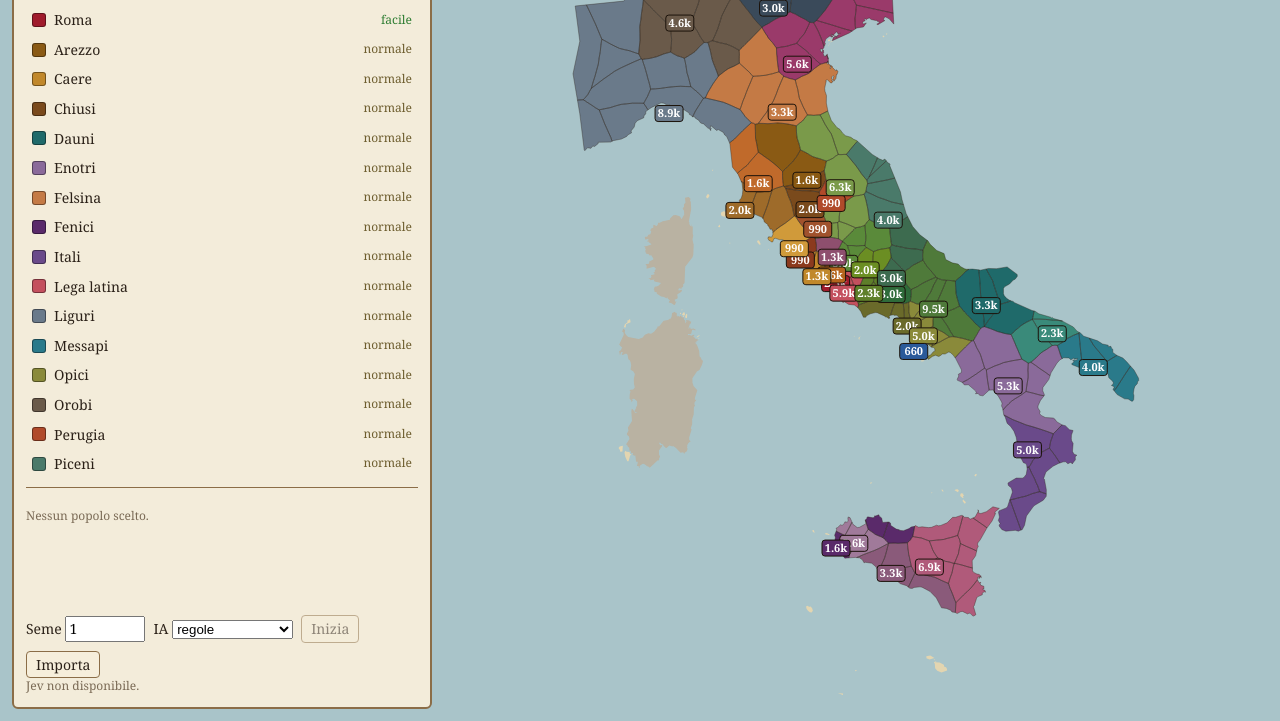
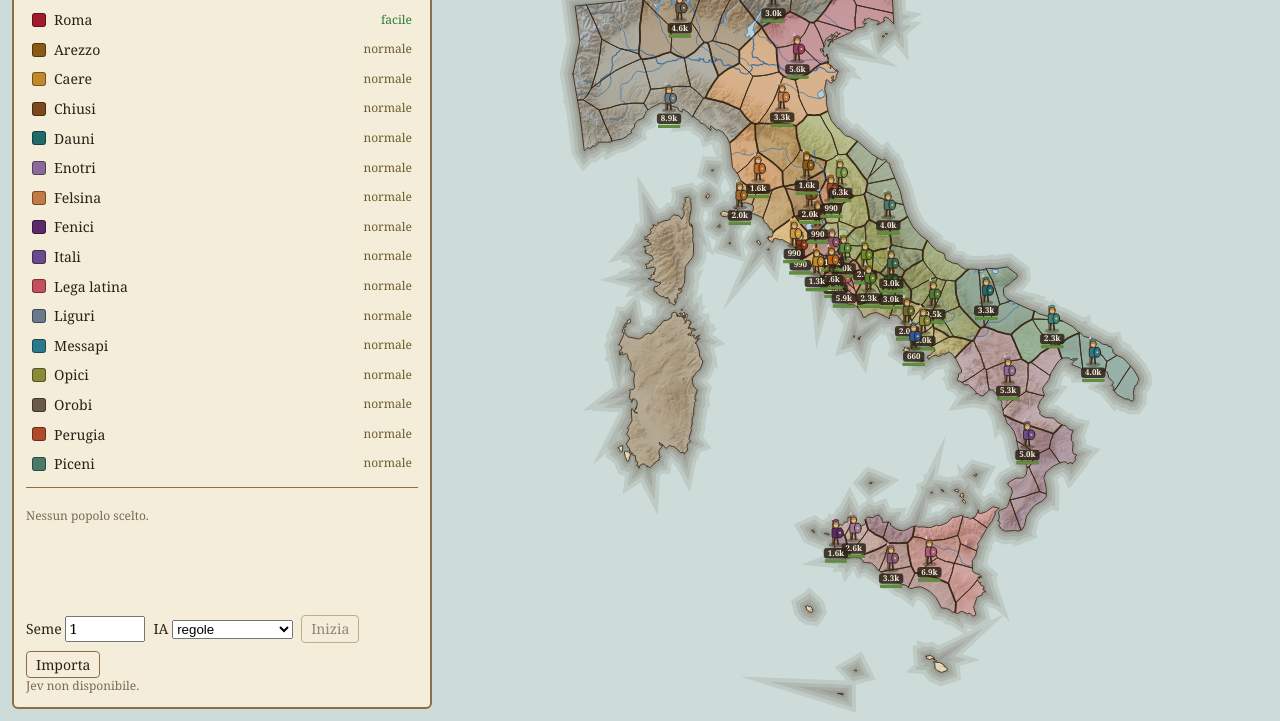
Before and after one commit to Scoppx/universalis-romae, a website with bundled scripts: page public/index.html in a window 1280 px wide. Shown: the part 79-800 px from the top of the page. Built offline with nearby package versions, Linux system fonts and the light colour scheme; animation ran at ten frames a second; files whose address does not match are found by name.

Commit message:
feat: mappa a strati con rilievo, acque e confini; soldatini animati
Co-Authored-By: Claude Opus 5.5 <noreply@anthropic.com>

```diff
--- a/public/js/main.js
+++ b/public/js/main.js
@@ -6,7 +6,7 @@ import { createRenderer } from './ui/renderer.js';
 import { createCamera, toWorld, toScreen, zoomAt, pan, centerOn } from './ui/camera.js';
 import { buildIndex, provinceAt, armyAt } from './ui/hit.js';
 import { attachInput } from './ui/input.js';
-import { createClock, tick, setSpeed, setPaused } from './ui/clock.js';
+import { createClock, tick, setSpeed, setPaused, frazione } from './ui/clock.js';
 import { createSession, runDays, pausaNecessaria } from './ui/session.js';
 import { serialize, deserialize, writeStorage, readStorage, AUTOSAVE_KEY } from './ui/save.js';
 import * as V from './ui/views.js';
@@ -25,7 +25,7 @@ async function loadData() {
 
 const data = await loadData();
 const canvas = $('mappa');
-const renderer = createRenderer(canvas, data.map);
+const renderer = createRenderer(canvas, data.map, { onReady: () => { ui.sporco = true; } });
 const index = buildIndex(data.map);
 const cards = V.peopleCards(data.popoli);
 const caratteri = Object.fromEntries(data.popoli.popoli.map(p => [p.id, p.carattere]));
@@ -55,13 +55,16 @@ const ui = {
   session: null,
   anteprima: createGame({ ...data, seed: 1 }),
   scelto: null,
-  selezione: { provincia: null, esercito: null },
+  selezione: { provincia: null, eserciti: [] }, rettangolo: null,
   modo: 'politica', scheda: 'governo',
   clock: createClock(), camera: null, size: { w: 0, h: 0 },
   notizie: [], sporco: true, disegni: 0, premuto: false,
   consiglio: [], filtroConsiglio: null, jevAvvisato: false
 };
-window.universalis = { ui, data, toScreen: (x, y) => toScreen(ui.camera, x, y), avanza: n => avanza(n) };
+window.universalis = {
+  ui, data, toScreen: (x, y) => toScreen(ui.camera, x, y), avanza: n => avanza(n),
+  markers: () => renderer.markers(), rilievoPronto: () => renderer.rilievoPronto()
+};
 
 const game = () => (ui.session ? ui.session.game : ui.anteprima);
 
@@ -115,7 +118,7 @@ fetch('api/jev').then(r => r.json()).then(({ disponibile }) => {
 function avvia(session) {
   ui.session = session;
   ui.scelto = null;
-  ui.selezione = { provincia: null, esercito: null };
+  ui.selezione = { provincia: null, eserciti: [] };
   ui.notizie = [];
   ui.jevAvvisato = false;
   if (!session.ai) ui.consiglio = [];
@@ -181,14 +184,14 @@ function frame(now) {
       const n = tick(ui.clock, now);
       if (n) avanza(n);
     }
-    if (ui.sporco) {
-      ui.sporco = false;
-      renderer.draw({
-        game: game(), giocatore: ui.session?.giocatore ?? null, modo: ui.modo,
-        selezione: ui.selezione, camera: ui.camera, evidenzia: ui.session ? null : ui.scelto
-      });
-      ui.disegni++;
-    }
+    // si disegna a ogni fotogramma: i soldatini si muovono; la base della mappa resta in cache
+    renderer.draw({
+      game: game(), giocatore: ui.session?.giocatore ?? null, modo: ui.modo,
+      selezione: ui.selezione, camera: ui.camera, evidenzia: ui.session ? null : ui.scelto,
+      fraz: frazione(ui.clock), now, inPausa: ui.clock.pausa || !ui.session, rettangolo: ui.rettangolo
+    });
+    ui.sporco = false;
+    ui.disegni++;
   } catch (e) {
     console.warn('fotogramma non riuscito', e);
   }
@@ -200,7 +203,7 @@ function aggiorna() {
   ui.sporco = true;
   if (!ui.session) return;
   const { game: g, giocatore } = ui.session;
-  if (ui.selezione.esercito && !g.eserciti[ui.selezione.esercito]) ui.selezione.esercito = null;
+  ui.selezione.eserciti = ui.selezione.eserciti.filter(id => g.eserciti[id]);
   const b = V.topBar(g, giocatore);
   for (const k of ['data', 'tesoro', 'entrate', 'uomini', 'stabilita', 'infamia']) $(`b-${k}`).textContent = b[k];
   $('b-pausa').textContent = ui.clock.pausa ? '▶' : '❚❚';
@@ -215,7 +218,7 @@ function aggiorna() {
   const schede = {
     governo: () => H.governoHtml(V.governmentView(g, giocatore)),
     diplomazia: () => H.diplomaziaHtml(V.diplomacyView(g, giocatore)),
-    eserciti: () => H.esercitiHtml(V.armiesView(g, giocatore), ui.selezione.esercito),
+    eserciti: () => H.esercitiHtml(V.armiesView(g, giocatore), ui.selezione.eserciti[0] ?? null),
     guerre: () => H.guerreHtml(V.warsView(g, giocatore)),
     consiglio: () => H.consiglioHtml(V.councilView(ui.consiglio, g, ui.filtroConsiglio),
       g.ordine.filter(id => id !== giocatore).map(id => ({ id, nome: g.nazioni[id].nome })), ui.filtroConsiglio)
@@ -259,7 +262,7 @@ function comando(cmd) {
 function selezionaEsercito(id, centra) {
   const a = ui.session.game.eserciti[id];
   if (!a) return;
-  ui.selezione.esercito = a.owner === ui.session.giocatore ? id : null;
+  ui.selezione.eserciti = a.owner === ui.session.giocatore ? [id] : [];
   ui.selezione.provincia = a.prov;
   if (centra) centerOn(ui.camera, ui.size.w, ui.size.h, ...centroDi(a.prov));
   aggiorna();
@@ -352,9 +355,9 @@ attachInput(canvas, {
     aggiorna();
   },
   onRightClick: (x, y) => {
-    if (!ui.session || !ui.selezione.esercito) return;
+    if (!ui.session || !ui.selezione.eserciti.length) return;
     const prov = provinceAt(index, ...toWorld(ui.camera, x, y));
-    if (prov) comando({ tipo: 'muovi', esercito: ui.selezione.esercito, verso: prov });
+    if (prov) comando({ tipo: 'muovi', esercito: ui.selezione.eserciti[0], verso: prov });
   },
   onKey: k => {
     if (!ui.session) return false;
@@ -362,7 +365,7 @@ attachInput(canvas, {
     if (k === '+' || k === '=') { velocita(ui.clock.velocita + 1); return true; }
     if (k === '-') { velocita(ui.clock.velocita - 1); return true; }
     if (/^[1-5]$/.test(k)) { velocita(Number(k)); return true; }
-    if (k === 'Escape') { ui.selezione = { provincia: null, esercito: null }; aggiorna(); return true; }
+    if (k === 'Escape') { ui.selezione = { provincia: null, eserciti: [] }; aggiorna(); return true; }
     return false;
   }
 });
--- a/public/js/ui/renderer.js
+++ b/public/js/ui/renderer.js
@@ -1,6 +1,11 @@
-// Disegno della mappa su Canvas 2D: province, occupazioni, selezione, percorso, eserciti.
+// Disegno della mappa a due strati. La base (mare, rilievo, popoli, confini, acque, nomi) sta in una tela nascosta
+// e si ridisegna solo quando cambiano vista o confini; selezione, percorsi e soldatini a ogni fotogramma.
 import { provinceFill } from './colors.js';
 import { toScreen } from './camera.js';
+import { drawSoldier, drawLabel, drawArrow } from './soldier.js';
+import { armyWorldPos, pathSteps, stackOffset, soldierScale } from './armies-view.js';
+
+const MARE = '#cddcd8', TERRA = '#efe3c8', INCHIOSTRO = '#3b2a1a', ACQUA = '#3d6e9e';
 
 function toPath(multi) {
   const path = new Path2D();
@@ -11,119 +16,137 @@ function toPath(multi) {
   return path;
 }
 
-export function createRenderer(canvas, map) {
+function linePath(punti) {
+  const path = new Path2D();
+  punti.forEach(([x, y], i) => (i ? path.lineTo(x, y) : path.moveTo(x, y)));
+  return path;
+}
+
+export function createRenderer(canvas, map, { onReady } = {}) {
   const ctx = canvas.getContext('2d');
+  const base = document.createElement('canvas');
+  const bctx = base.getContext('2d');
   const paths = Object.fromEntries(map.province.map(p => [p.id, toPath(p.poligoni)]));
   const centri = Object.fromEntries(map.province.map(p => [p.id, p.centro]));
   const decor = map.decorazioni.map(d => ({ tipo: d.tipo, path: toPath(d.poligoni) }));
+  const terra = new Path2D();
+  for (const p of map.province) terra.addPath(paths[p.id]);
+  for (const d of decor) terra.addPath(d.path);
+  const fiumi = (map.fiumi ?? []).map(f => ({ rank: f.rank, path: linePath(f.punti) }));
+  const laghi = (map.laghi ?? []).map(l => toPath([l]));
+  const confini = (map.confini ?? []).map(c => ({ a: c.a, b: c.b, path: linePath(c.punti) }));
   const stripes = {};
-  let markers = [];
-  let size = { w: 0, h: 0 };
+  let size = { w: 0, h: 0 }, chiaveBase = null, markers = [], pronto = false;
 
-  // Righe diagonali nel colore di chi occupa la provincia.
+  const rilievo = new Image();
+  rilievo.onload = () => { pronto = true; chiaveBase = null; onReady?.(); };
+  rilievo.src = 'img/rilievo.jpg';
+
   function stripe(color) {
     if (stripes[color]) return stripes[color];
     const c = document.createElement('canvas');
     c.width = c.height = 8;
     const g = c.getContext('2d');
-    g.strokeStyle = color;
-    g.lineWidth = 2.5;
-    g.beginPath();
-    g.moveTo(0, 8); g.lineTo(8, 0);
-    g.moveTo(-2, 2); g.lineTo(2, -2);
-    g.moveTo(6, 10); g.lineTo(10, 6);
-    g.stroke();
-    return (stripes[color] = ctx.createPattern(c, 'repeat'));
+    g.strokeStyle = color; g.lineWidth = 2.5;
+    g.beginPath(); g.moveTo(0, 8); g.lineTo(8, 0); g.moveTo(-2, 2); g.lineTo(2, -2); g.moveTo(6, 10); g.lineTo(10, 6); g.stroke();
+    return (stripes[color] = bctx.createPattern(c, 'repeat'));
   }
 
   function resize() {
     const r = canvas.getBoundingClientRect(), dpr = window.devicePixelRatio || 1;
-    canvas.width = Math.round(r.width * dpr);
-    canvas.height = Math.round(r.height * dpr);
+    canvas.width = base.width = Math.round(r.width * dpr);
+    canvas.height = base.height = Math.round(r.height * dpr);
     size = { w: r.width, h: r.height };
+    chiaveBase = null;
     return size;
   }
 
-  function draw({ game, giocatore, modo, selezione, camera, evidenzia }) {
+  function drawBase(game, giocatore, modo, camera, evidenzia) {
+    const g = bctx, dpr = window.devicePixelRatio || 1, lw = 1 / camera.scale;
+    g.setTransform(dpr, 0, 0, dpr, 0, 0);
+    g.fillStyle = MARE;
+    g.fillRect(0, 0, size.w, size.h);
+    g.setTransform(dpr * camera.scale, 0, 0, dpr * camera.scale, dpr * camera.x, dpr * camera.y);
+    // linee di costa ripetute sul mare, come nelle carte incise
+    g.strokeStyle = 'rgba(59, 42, 26, 0.10)';
+    for (const w of [26, 18, 11, 5]) { g.lineWidth = w * lw; g.stroke(terra); }
+    g.fillStyle = TERRA;
+    g.fill(terra);
+    if (pronto) { g.save(); g.clip(terra); g.drawImage(rilievo, 0, 0, map.width, map.height); g.restore(); }
+    for (const d of decor) if (d.tipo === 'incognita') { g.fillStyle = 'rgba(120, 110, 95, 0.45)'; g.fill(d.path); }
+    const provs = Object.values(game.province);
+    g.globalAlpha = 0.42;
+    for (const p of provs) { g.fillStyle = provinceFill(game, p, modo, giocatore); g.fill(paths[p.id]); }
+    g.globalAlpha = 0.8;
+    for (const p of provs) if (p.controller !== p.owner) { g.fillStyle = stripe(game.nazioni[p.controller].colore); g.fill(paths[p.id]); }
+    g.globalAlpha = 1;
+    g.strokeStyle = 'rgba(59, 42, 26, 0.45)'; g.lineWidth = 0.6 * lw; g.setLineDash([3 * lw, 2 * lw]);
+    for (const c of confini) if (game.province[c.a].owner === game.province[c.b].owner) g.stroke(c.path);
+    g.setLineDash([]);
+    g.strokeStyle = 'rgba(43, 28, 15, 0.85)'; g.lineWidth = 1.8 * lw; g.lineJoin = 'round';
+    for (const c of confini) if (game.province[c.a].owner !== game.province[c.b].owner) g.stroke(c.path);
+    g.fillStyle = '#b9d0d6'; g.strokeStyle = ACQUA; g.lineWidth = 0.7 * lw;
+    for (const l of laghi) { g.fill(l); g.stroke(l); }
+    g.lineCap = 'round';
+    for (const f of fiumi) { g.lineWidth = (f.rank <= 4 ? 1.6 : f.rank <= 7 ? 1.1 : 0.7) * lw; g.stroke(f.path); }
+    g.strokeStyle = INCHIOSTRO; g.lineWidth = 0.9 * lw;
+    g.stroke(terra);
+    if (evidenzia) {
+      g.strokeStyle = '#1b120a'; g.lineWidth = 2.4 * lw;
+      for (const p of provs) if (p.owner === evidenzia) g.stroke(paths[p.id]);
+    }
+    if (camera.scale >= 1.6) {
+      g.fillStyle = 'rgba(27, 18, 10, 0.8)'; g.font = `italic ${11 * lw}px Georgia`; g.textAlign = 'center';
+      for (const p of provs) g.fillText(p.nome, centri[p.id][0], centri[p.id][1] - 16 * lw);
+    }
+  }
+
+  function draw({ game, giocatore, modo, selezione, camera, evidenzia, fraz = 0, now = 0, inPausa = true, rettangolo = null }) {
+    let firma = '';
+    for (const p of Object.values(game.province)) firma += `${p.owner},${p.controller};`;
+    const chiave = [camera.x, camera.y, camera.scale, modo, giocatore, evidenzia, size.w, size.h, pronto, firma].join('|');
+    if (chiave !== chiaveBase) { drawBase(game, giocatore, modo, camera, evidenzia); chiaveBase = chiave; }
     const dpr = window.devicePixelRatio || 1;
-    ctx.setTransform(dpr, 0, 0, dpr, 0, 0);
-    ctx.fillStyle = '#a9c4c9';
-    ctx.fillRect(0, 0, size.w, size.h);
-    ctx.setTransform(dpr * camera.scale, 0, 0, dpr * camera.scale, dpr * camera.x, dpr * camera.y);
-    for (const d of decor) {
-      ctx.fillStyle = d.tipo === 'incognita' ? '#b9b2a2' : '#e3d5b0';
-      ctx.fill(d.path);
-    }
-    const provs = Object.values(game.province);
-    for (const p of provs) {
-      ctx.fillStyle = provinceFill(game, p, modo, giocatore);
-      ctx.fill(paths[p.id]);
-      if (p.controller !== p.owner) {
-        ctx.fillStyle = stripe(game.nazioni[p.controller].colore);
-        ctx.fill(paths[p.id]);
-      }
-    }
-    const lw = 1 / camera.scale;
-    ctx.strokeStyle = 'rgba(43, 33, 24, 0.5)';
-    ctx.lineWidth = 0.7 * lw;
-    for (const p of provs) ctx.stroke(paths[p.id]);
-    if (evidenzia) {
-      ctx.strokeStyle = '#1b120a';
-      ctx.lineWidth = 2.2 * lw;
-      for (const p of provs) if (p.owner === evidenzia) ctx.stroke(paths[p.id]);
-    }
+    ctx.setTransform(1, 0, 0, 1, 0, 0);
+    ctx.drawImage(base, 0, 0);
     if (selezione.provincia) {
-      ctx.strokeStyle = '#ffffff';
-      ctx.lineWidth = 2.5 * lw;
+      ctx.setTransform(dpr * camera.scale, 0, 0, dpr * camera.scale, dpr * camera.x, dpr * camera.y);
+      ctx.strokeStyle = '#ffffff'; ctx.lineWidth = 2.5 / camera.scale;
       ctx.stroke(paths[selezione.provincia]);
     }
-    const sel = selezione.esercito && game.eserciti[selezione.esercito];
-    if (sel && sel.percorso.length) {
-      ctx.strokeStyle = '#8b1e1e';
-      ctx.lineWidth = 2 * lw;
-      ctx.setLineDash([6 * lw, 4 * lw]);
-      ctx.beginPath();
-      ctx.moveTo(...centri[sel.prov]);
-      for (const id of sel.percorso) ctx.lineTo(...centri[id]);
-      ctx.stroke();
+    ctx.setTransform(dpr, 0, 0, dpr, 0, 0);
+    const scr = ([x, y]) => toScreen(camera, x, y);
+    for (const id of selezione.eserciti) {
+      const a = game.eserciti[id];
+      if (!a) continue;
+      for (const s of pathSteps(game, a, centri, fraz)) drawArrow(ctx, scr(s.da), scr(s.a), `${s.giorni}g`);
+    }
+    markers = [];
+    const scala = soldierScale(camera);
+    const perProv = {};
+    for (const a of Object.values(game.eserciti)) (perProv[a.prov] ??= []).push(a);
+    for (const list of Object.values(perProv)) {
+      list.forEach((a, i) => {
+        const p = armyWorldPos(game, a, centri, fraz);
+        const [sx, sy] = scr([p.x, p.y]);
+        const x = sx + stackOffset(i, list.length) * scala, y = sy + 6;
+        const dir = a.inBattaglia ? (i % 2 === 0 ? 1 : -1) : p.dir;
+        const assedio = !a.inBattaglia && !a.percorso.length && game.province[a.prov].controller !== a.owner;
+        const fase = inPausa ? 0 : now / 1000 * (a.inBattaglia ? 6 : 9);
+        drawSoldier(ctx, {
+          x, y, colore: game.nazioni[a.owner].colore, dir, fase, scala,
+          scelto: selezione.eserciti.includes(a.id), inMarcia: p.inMarcia, battaglia: a.inBattaglia, assedio
+        });
+        drawLabel(ctx, x, y, a.fanteria + a.cavalleria, a.morale, game.balance.combattimento.moraleMax, scala);
+        markers.push({ id: a.id, x, y: y - 14 * scala, owner: a.owner });
+      });
+    }
+    if (rettangolo) {
+      ctx.strokeStyle = '#fff6d0'; ctx.lineWidth = 1.5; ctx.setLineDash([5, 3]);
+      ctx.strokeRect(rettangolo.x0, rettangolo.y0, rettangolo.x1 - rettangolo.x0, rettangolo.y1 - rettangolo.y0);
       ctx.setLineDash([]);
     }
-    if (camera.scale >= 1.6) {
-      ctx.fillStyle = 'rgba(27, 18, 10, 0.75)';
-      ctx.font = `${10 * lw}px Georgia`;
-      ctx.textAlign = 'center';
-      for (const p of provs) ctx.fillText(p.nome, centri[p.id][0], centri[p.id][1] - 6 * lw);
-    }
-
-    // eserciti in coordinate schermo, così restano leggibili a ogni zoom
-    ctx.setTransform(dpr, 0, 0, dpr, 0, 0);
-    markers = [];
-    const perProv = {};
-    for (const a of Object.values(game.eserciti)) (perProv[a.prov] ??= []).push(a);
-    ctx.font = 'bold 11px Georgia';
-    ctx.textAlign = 'center';
-    ctx.textBaseline = 'middle';
-    for (const [prov, list] of Object.entries(perProv)) {
-      const [cx, cy] = toScreen(camera, ...centri[prov]);
-      list.forEach((a, i) => {
-        const x = cx + (i - (list.length - 1) / 2) * 30, y = cy + 10;
-        const men = a.fanteria + a.cavalleria;
-        const scelto = a.id === selezione.esercito;
-        ctx.fillStyle = game.nazioni[a.owner].colore;
-        ctx.strokeStyle = scelto ? '#ffffff' : '#1b120a';
-        ctx.lineWidth = scelto ? 3 : 1;
-        ctx.beginPath();
-        ctx.roundRect(x - 14, y - 8, 28, 16, 3);
-        ctx.fill();
-        ctx.stroke();
-        ctx.fillStyle = '#ffffff';
-        ctx.fillText(men >= 1000 ? `${(men / 1000).toFixed(1)}k` : String(men), x, y + 0.5);
-        if (a.inBattaglia) { ctx.fillStyle = '#b03a2e'; ctx.fillText('⚔', x + 19, y); }
-        markers.push({ id: a.id, x, y });
-      });
-    }
-    ctx.textBaseline = 'alphabetic';
   }
 
-  return { resize, draw, markers: () => markers };
+  return { resize, draw, markers: () => markers, rilievoPronto: () => pronto };
 }
--- /dev/null
+++ b/public/js/ui/soldier.js
@@ -0,0 +1,105 @@
+// Soldatino vettoriale (piedi in x, y), etichetta con uomini e morale, freccia del percorso. Coordinate schermo.
+const INCHIOSTRO = '#2b2118';
+
+export function drawSoldier(ctx, { x, y, colore, dir = 1, fase = 0, scala = 1, scelto = false, inMarcia = false, battaglia = false, assedio = false }) {
+  if (assedio) drawTent(ctx, x - 17 * scala * dir, y, scala);
+  ctx.save();
+  ctx.translate(x, y);
+  ctx.fillStyle = 'rgba(30, 20, 10, 0.35)';
+  ctx.beginPath(); ctx.ellipse(0, 1, 9 * scala, 3 * scala, 0, 0, Math.PI * 2); ctx.fill();
+  if (scelto) {
+    ctx.strokeStyle = '#fff6d0'; ctx.lineWidth = 2.5;
+    ctx.beginPath(); ctx.ellipse(0, 1, 14 * scala, 5.5 * scala, 0, 0, Math.PI * 2); ctx.stroke();
+  }
+  ctx.scale(scala * dir, scala);
+  const passo = inMarcia ? Math.sin(fase) : 0;
+  ctx.translate(0, inMarcia ? -Math.abs(Math.sin(fase)) * 1.5 : 0);
+  ctx.lineCap = 'round';
+  // gambe
+  ctx.strokeStyle = '#3b2a1a'; ctx.lineWidth = 2.2;
+  ctx.beginPath();
+  ctx.moveTo(-1.5, -9); ctx.lineTo(-2.5 + passo * 3, 0);
+  ctx.moveTo(1.5, -9); ctx.lineTo(2.5 - passo * 3, 0);
+  ctx.stroke();
+  // lancia, che in battaglia affonda
+  const affondo = battaglia ? Math.max(0, Math.sin(fase * 2)) * 4 : 0;
+  ctx.strokeStyle = '#6b4a2b'; ctx.lineWidth = 1.6;
+  ctx.beginPath(); ctx.moveTo(-4 + affondo, -31); ctx.lineTo(-4 + affondo, 1); ctx.stroke();
+  ctx.fillStyle = '#cfcabe';
+  ctx.beginPath(); ctx.moveTo(-4 + affondo, -35); ctx.lineTo(-5.8 + affondo, -30); ctx.lineTo(-2.2 + affondo, -30); ctx.closePath(); ctx.fill();
+  // tunica
+  ctx.fillStyle = colore; ctx.strokeStyle = INCHIOSTRO; ctx.lineWidth = 1;
+  ctx.beginPath(); ctx.roundRect(-5, -20, 10, 12, 2); ctx.fill(); ctx.stroke();
+  // testa, elmo e cresta
+  ctx.fillStyle = '#e2b48c';
+  ctx.beginPath(); ctx.arc(0, -23.5, 3.6, 0, Math.PI * 2); ctx.fill(); ctx.stroke();
+  ctx.fillStyle = '#b08d3c';
+  ctx.beginPath(); ctx.arc(0, -24.5, 3.9, Math.PI, 0); ctx.fill(); ctx.stroke();
+  ctx.strokeStyle = colore; ctx.lineWidth = 1.8;
+  ctx.beginPath(); ctx.moveTo(-3, -29); ctx.quadraticCurveTo(0, -31.5, 3, -29); ctx.stroke();
+  // scudo davanti
+  ctx.fillStyle = colore; ctx.strokeStyle = INCHIOSTRO; ctx.lineWidth = 1.2;
+  ctx.beginPath(); ctx.ellipse(5, -14, 4.2, 6.2, 0, 0, Math.PI * 2); ctx.fill(); ctx.stroke();
+  ctx.fillStyle = '#d8c48a';
+  ctx.beginPath(); ctx.arc(5, -14, 1.3, 0, Math.PI * 2); ctx.fill();
+  ctx.restore();
+  if (battaglia) drawDust(ctx, x + 11 * scala * dir, y - 5 * scala, fase, scala);
+}
+
+function drawTent(ctx, x, y, s) {
+  ctx.save();
+  ctx.fillStyle = '#e8dcc0'; ctx.strokeStyle = INCHIOSTRO; ctx.lineWidth = 1;
+  ctx.beginPath(); ctx.moveTo(x - 7 * s, y); ctx.lineTo(x, y - 11 * s); ctx.lineTo(x + 7 * s, y); ctx.closePath(); ctx.fill(); ctx.stroke();
+  ctx.beginPath(); ctx.moveTo(x, y - 11 * s); ctx.lineTo(x, y); ctx.stroke();
+  ctx.restore();
+}
+
+function drawDust(ctx, x, y, fase, s) {
+  ctx.save();
+  for (let i = 0; i < 3; i++) {
+    const t = (fase * 0.7 + i / 3) % 1;
+    ctx.fillStyle = `rgba(200, 180, 140, ${0.6 * (1 - t)})`;
+    ctx.beginPath(); ctx.arc(x + Math.cos(i * 2.1) * 6 * t * s, y - 6 * t * s, (2 + 5 * t) * s, 0, Math.PI * 2); ctx.fill();
+  }
+  ctx.restore();
+}
+
+export function drawLabel(ctx, x, y, uomini, morale, moraleMax, s = 1) {
+  const testo = uomini >= 1000 ? `${(uomini / 1000).toFixed(1)}k` : String(uomini);
+  ctx.save();
+  ctx.font = `bold ${Math.round(10 * s)}px Georgia`;
+  ctx.textAlign = 'center'; ctx.textBaseline = 'middle';
+  const w = ctx.measureText(testo).width + 8;
+  ctx.fillStyle = 'rgba(43, 33, 24, 0.85)';
+  ctx.beginPath(); ctx.roundRect(x - w / 2, y + 4, w, 13 * s, 3); ctx.fill();
+  ctx.fillStyle = '#f6eedb';
+  ctx.fillText(testo, x, y + 4 + 6.5 * s);
+  const q = Math.max(0, Math.min(1, morale / moraleMax));
+  ctx.fillStyle = 'rgba(43, 33, 24, 0.6)'; ctx.fillRect(x - 11, y + 5 + 13 * s, 22, 3);
+  ctx.fillStyle = q > 0.6 ? '#5f8f3a' : q > 0.3 ? '#c9a227' : '#b03a2e';
+  ctx.fillRect(x - 11, y + 5 + 13 * s, 22 * q, 3);
+  ctx.restore();
+}
+
+export function drawArrow(ctx, [x1, y1], [x2, y2], testo) {
+  const ang = Math.atan2(y2 - y1, x2 - x1);
+  ctx.save();
+  ctx.strokeStyle = '#8b1e1e'; ctx.fillStyle = '#8b1e1e'; ctx.lineWidth = 2.5;
+  ctx.setLineDash([7, 4]);
+  ctx.beginPath(); ctx.moveTo(x1, y1); ctx.lineTo(x2 - Math.cos(ang) * 8, y2 - Math.sin(ang) * 8); ctx.stroke();
+  ctx.setLineDash([]);
+  ctx.beginPath();
+  ctx.moveTo(x2, y2);
+  ctx.lineTo(x2 - Math.cos(ang - 0.45) * 11, y2 - Math.sin(ang - 0.45) * 11);
+  ctx.lineTo(x2 - Math.cos(ang + 0.45) * 11, y2 - Math.sin(ang + 0.45) * 11);
+  ctx.closePath(); ctx.fill();
+  if (testo) {
+    const mx = (x1 + x2) / 2, my = (y1 + y2) / 2;
+    ctx.font = 'bold 11px Georgia'; ctx.textAlign = 'center'; ctx.textBaseline = 'middle';
+    const w = ctx.measureText(testo).width + 8;
+    ctx.fillStyle = '#f6eedb'; ctx.strokeStyle = '#8b1e1e'; ctx.lineWidth = 1;
+    ctx.beginPath(); ctx.roundRect(mx - w / 2, my - 8, w, 16, 4); ctx.fill(); ctx.stroke();
+    ctx.fillStyle = '#8b1e1e'; ctx.fillText(testo, mx, my);
+  }
+  ctx.restore();
+}
```
Also changed, not shown: public/index.html (+0 -1 lines), tools/smoke.mjs (+12 -8 lines).
